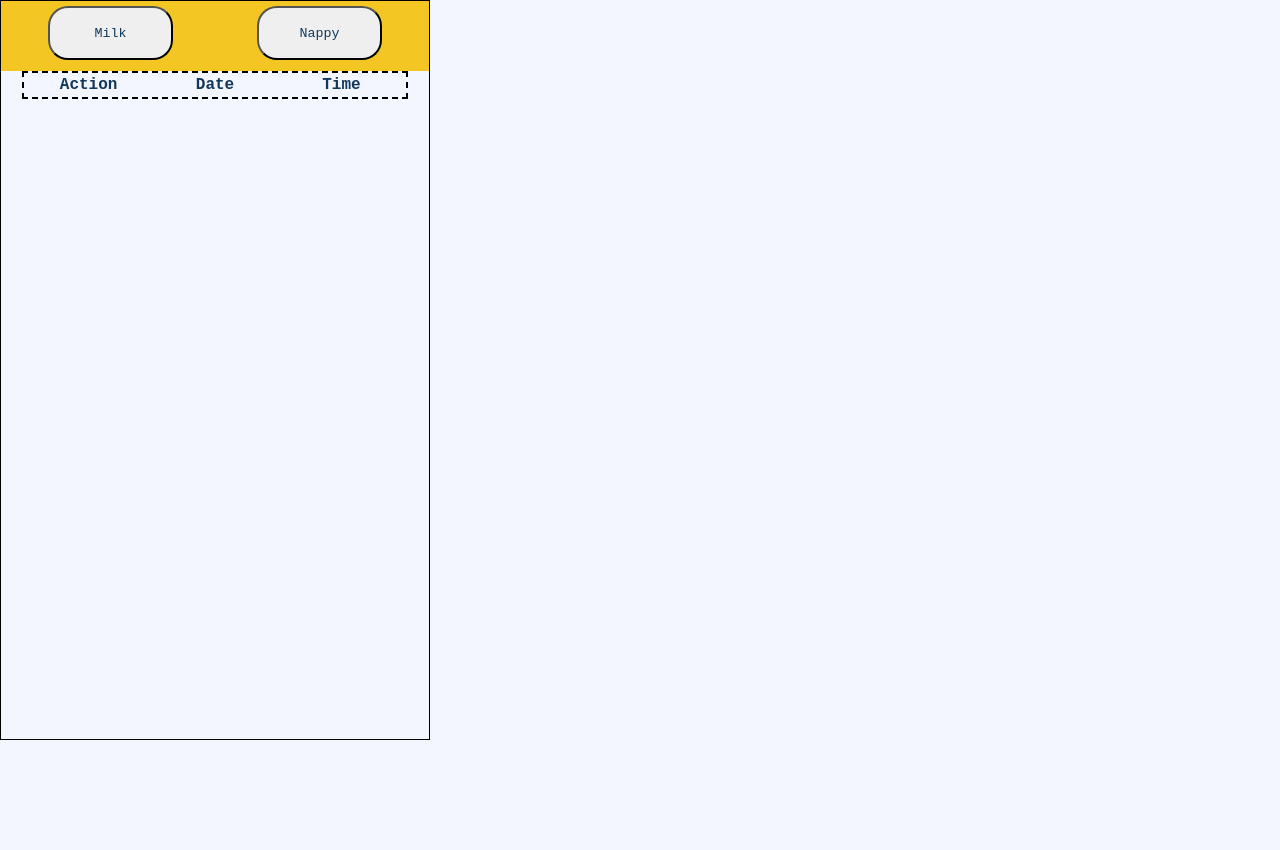
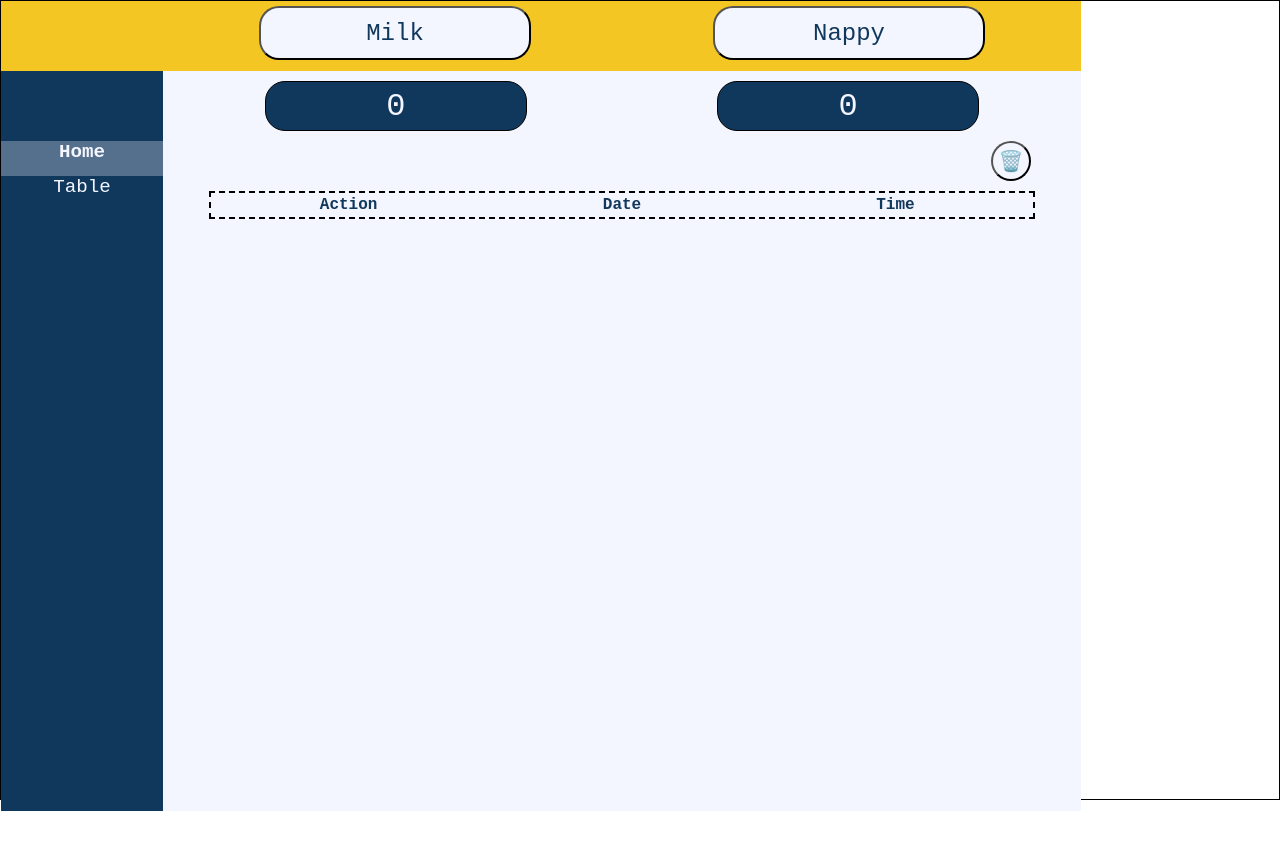
Before and after one commit to Dexter-0811/Dexter-0811.github.io, a plain HTML site: page baby-tracker/index.html in a window 1280 px wide. Before the commit the page ends 800 px from the top, so only its background shows below. Drawn offline with Linux system fonts and the light colour scheme.

Commit message:
feat: finished milk and nappy tracker

```diff
--- a/baby-tracker/assets/index.js
+++ b/baby-tracker/assets/index.js
@@ -1,64 +1,7 @@
-// const btnMilk = document.getElementById('milkBtn');
-// const btnNappy = document.getElementById('nappyBtn');
-// const table = document.getElementById('logTable');
-
-// const today = new Date();
-// const dateOptions = {
-//   month: 'short',
-//   day: 'numeric',
-//   timeZone: 'Asia/Manila',
-// };
-// const formattedDate = today.toLocaleDateString('en-PH', dateOptions);
-
-// const timeOptions = {
-//   hour: '2-digit',
-//   minute: '2-digit',
-//   hour12: true,
-//   timeZone: 'Asia/Manila',
-// };
-// const formattedTime = today.toLocaleTimeString('en-PH', timeOptions);
-
-// btnMilk.addEventListener('click', function () {
-//   const newRow = document.createElement('tr');
-
-//   const td1 = document.createElement('td');
-//   td1.textContent = '🍼Milk';
-
-//   const td2 = document.createElement('td');
-//   td2.textContent = formattedDate;
-
-//   const td3 = document.createElement('td');
-//   td3.textContent = formattedTime;
-
-//   newRow.appendChild(td1);
-//   newRow.appendChild(td2);
-//   newRow.appendChild(td3);
-
-//   table.appendChild(newRow);
-// });
-
-// btnNappy.addEventListener('click', function () {
-//   const newRow = document.createElement('tr');
-
-//   const td1 = document.createElement('td');
-//   td1.textContent = '🩲Nappy';
-
-//   const td2 = document.createElement('td');
-//   td2.textContent = formattedDate;
-
-//   const td3 = document.createElement('td');
-//   td3.textContent = formattedTime;
-
-//   newRow.appendChild(td1);
-//   newRow.appendChild(td2);
-//   newRow.appendChild(td3);
-
-//   table.appendChild(newRow);
-// });
-
 const btnMilk = document.getElementById('milkBtn');
 const btnNappy = document.getElementById('nappyBtn');
 const table = document.getElementById('logTable');
+const btnDelete = document.getElementById('deleteBtn');
 
 // Load saved rows from localStorage on page load
 window.addEventListener('load', function () {
@@ -76,6 +19,10 @@ btnMilk.addEventListener('click', function () {
 
 btnNappy.addEventListener('click', function () {
   logAction('🩲Nappy');
+});
+
+btnDelete.addEventListener('click', function () {
+  removeLastAction();
 });
 
 // Function to log action and save to localStorage
@@ -122,5 +69,41 @@ function addRowToTable(action, date, time) {
   newRow.appendChild(td2);
   newRow.appendChild(td3);
 
-  table.appendChild(newRow);
+  if (table.rows.length > 1) {
+    // Insert before first data row (index 1)
+    table.insertBefore(newRow, table.rows[1]);
+  } else {
+    // If no data rows yet, append to end
+    table.appendChild(newRow);
+  }
+  countAction();
 }
+
+
+//Function to remove last Action
+function removeLastAction () {
+  table.removeChild(table.rows[1]);
+  countAction();
+}
+
+//Function to count action
+function countAction () {
+  let milkCount = 0;
+  let nappyCount = 0;
+
+  for (let i = 1; i < table.rows.length; i++) {
+    const currentRow = table.rows[i];
+    const actionContent = currentRow.cells[0].textContent;
+
+    switch (actionContent) {
+      case '🍼Milk':
+        milkCount += 1;
+        break;
+      case '🩲Nappy':
+        nappyCount += 1;
+        break;
+    }
+  }
+  document.querySelector('.milk-count').textContent = milkCount;
+  document.querySelector('.nappy-count').textContent = nappyCount;
+}
--- a/baby-tracker/assets/styles.css
+++ b/baby-tracker/assets/styles.css
@@ -6,12 +6,56 @@
 }
 
 body {
-  width: 430px;
-  height: 740px;
-  background-color: #f4f6ff;
+  height: 100vh;
+  width: 100vw;
   border: 1px solid black;
   display: flex;
+  flex-direction: row;
+}
+
+.nav {
+  width: 162px;
+  height: 810px;
+  background-color: #10375c;
+  align-items: center;
+}
+
+.nav-options {
+  width: 100%;
+  height: 95%;
+  color: #f4f6ff;
+  text-align: center;
+  margin-top: 70px;
+  display: flex;
   flex-direction: column;
+}
+
+.nav-active {
+  font-weight: bold;
+  background-color: rgba(244, 246, 255, 0.3);
+}
+
+.nav-options span {
+  height: 35px;
+}
+
+.nav-options a {
+  color: #f4f6ff;
+  text-decoration: none;
+  width: 100%;
+  font-size: 1.2rem;
+}
+
+.nav-options span:hover {
+  width: 100%;
+  background-color: rgba(244, 246, 255, 0.3);
+}
+
+
+.container {
+  width: 918px;
+  height: 810px;
+  background-color: #f4f6ff;
 }
 
 .buttons {
@@ -28,12 +72,15 @@ body {
 .remove {
   width: 100%;
   height: 90%;
+
 }
 
 button {
   height: 100%;
   width: 60%;
   border-radius: 20px;
+  font-size: 1.5em;
+  background-color: #f4f6ff;
 }
 
 button:hover {
@@ -47,6 +94,7 @@ button:hover {
   margin: auto;
 }
 
+
 table {
   width: 100%;
   text-align: center;
@@ -57,3 +105,48 @@ table {
   height: 50px;
   margin: auto;
 }
+
+.count {
+  width: 80%;
+  height: 70px;
+  display: flex;
+  margin: auto;
+  gap: 170px;
+}
+
+.counts {
+  display: flex;
+  align-items: center;
+  justify-content: center;
+  width: 80%;
+  margin: 10px;
+  border: 1px solid black;
+  font-size: 2em;
+  color: #f4f6ff;
+  background-color: #10375c;
+  border-radius: 20px;
+}
+
+.delete {
+  display: flex;
+  justify-content: end;
+  height: 40px;
+  margin-bottom: 10px;
+}
+
+.delete button {
+  display: flex;
+  justify-content: center;
+  align-items: center;
+  width: 40px;
+  font-size: 20px;
+  cursor: pointer;
+  transition: transform 0.3s ease;
+  margin-right: 50px;
+
+}
+
+.delete button:hover {
+  background-color: #e2e3e7;
+  transform: scale(1.1);
+}
--- a/baby-tracker/index.html
+++ b/baby-tracker/index.html
@@ -7,6 +7,13 @@
     <title>Baby Tracker</title>
   </head>
   <body>
+    <div class="nav">
+      <div class="buttons"></div>
+      <div class="nav-options">
+        <span class="nav-active"><a href="table.html">Home</a></span>
+        <span><a href="table.html">Table</a></span>
+      </div>
+    </div>
     <div class="container">
       <div class="buttons">
         <div class="milk">
@@ -16,18 +23,22 @@
           <button id="nappyBtn">Nappy</button>
         </div>
       </div>
+      <div class="count">
+        <div class="milk-count counts">0</div>
+        <div class="nappy-count counts">0</div>
+      </div>
+      <div class="delete">
+        <button id="deleteBtn">🗑️</button>
+      </div>
       <div class="table">
         <table id="logTable">
-          <tr>
+          <tr class="header">
             <th>Action</th>
             <th>Date</th>
             <th>Time</th>
           </tr>
         </table>
       </div>
-      <!-- <div class="remove">
-        <button>DELETE</button>
-      </div> -->
     </div>
     <script src="assets/index.js"></script>
   </body>
```
Also changed, not shown: baby-tracker/table.html (+41 -0 lines).
